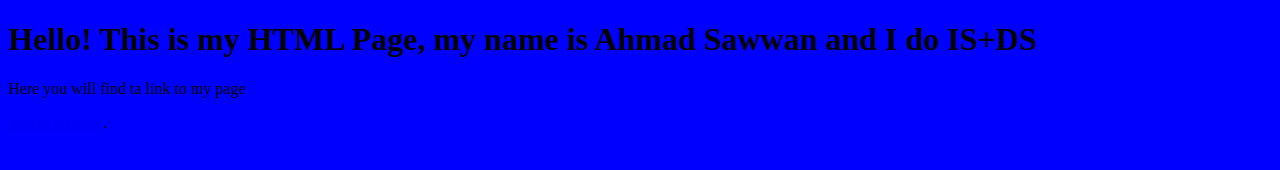
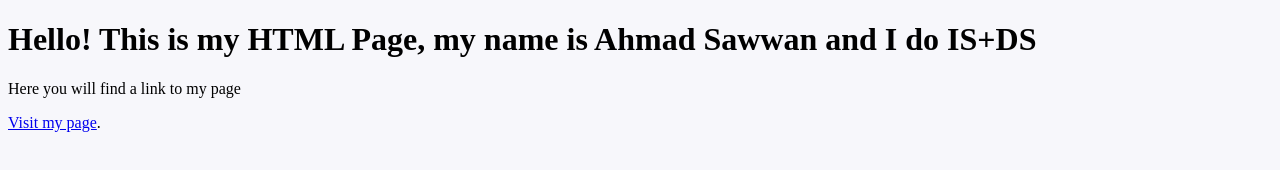
Before and after one commit to ahmadsawwan/ahmadsawwan.github.io, a plain HTML site: page index.html in a window 1280 px wide. Drawn offline with Linux system fonts and the light colour scheme.

Commit message:
edited html

```diff
--- a/index.html
+++ b/index.html
@@ -2,17 +2,18 @@
 <html lang="en">
 <head>
     <meta charset="UTF-8">
-    <title> This is Ahmad Sawwans Page</title>
+    <title>This is Ahmad Sawwan's Page</title>
     <style>
         body {
-            background-color: blue;
+            background-color: rgb(247, 247, 251);
         }
     </style>
 </head>
 <body>
-    <h1> Hello! This is my HTML Page, my name is Ahmad Sawwan and I do IS+DS</h1>
+    <h1>Hello! This is my HTML Page, my name is Ahmad Sawwan and I do IS+DS</h1>
     <div class="container">
-    <p>Here you will find ta link to my page</p>
-    <a href="https://ahmadsawwan.github.io/" target="_blank">course website</a>.
-
-</div>
+        <p>Here you will find a link to my page</p>
+        <a href="https://ahmadsawwan.github.io/" target="_blank">Visit my page</a>.
+    </div>
+</body>
+</html>
```
